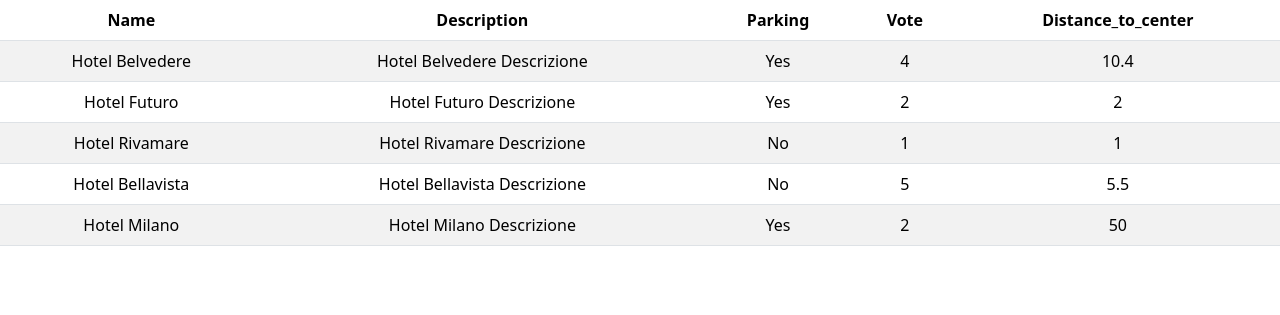
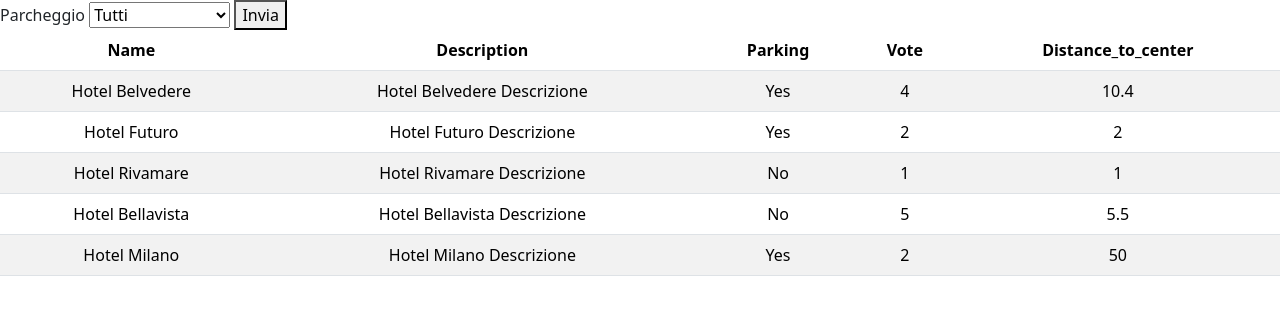
Before and after one commit to francescorocco/php-hotel, a PHP site: page /?park=1 in a window 1280 px wide. Shown: the top 315 px of the page. Run offline with PHP 8.4, Linux system fonts and the light colour scheme.

Commit message:
Bonus 1 concluso

```diff
--- a/index.php
+++ b/index.php
@@ -40,6 +40,19 @@
 
     ];
 
+    $park = $_GET['park'];
+
+    if ($park === 'si') {
+        $filteredHotels = array_filter($hotels, function($hotel) {
+            return $hotel['parking'] === true;
+        });
+    } elseif ($park === 'no') {
+        $filteredHotels = array_filter($hotels, function($hotel) {
+            return $hotel['parking'] === false;
+        });
+    } else {
+        $filteredHotels = $hotels;
+    };
 ?>
 
 <!DOCTYPE html>
@@ -52,6 +65,18 @@
     <title>Hotels</title>
 </head>
 <body>
+    <div>
+        <form method="GET" action="index.php">
+            <lable for="park">Parcheggio</lable>
+            <select name="park" id="park">
+                <option value="">Tutti</option>
+                <option value="si">Disponibile</option>
+                <option value="no">Non disponibile</option>
+            </select>
+
+            <button type="submit">Invia</button>
+        </form>
+    </div>
     <main>
         <table class="table table-striped text-center text-capitalize">
             <thead>
@@ -64,8 +89,7 @@
             </thead>
             <tbody>
                 <?php
-                    foreach($hotels as $hotel){
-
+                    foreach($filteredHotels as $hotel){
                         echo "<tr>";
 
                         if($hotel['parking']){
```
